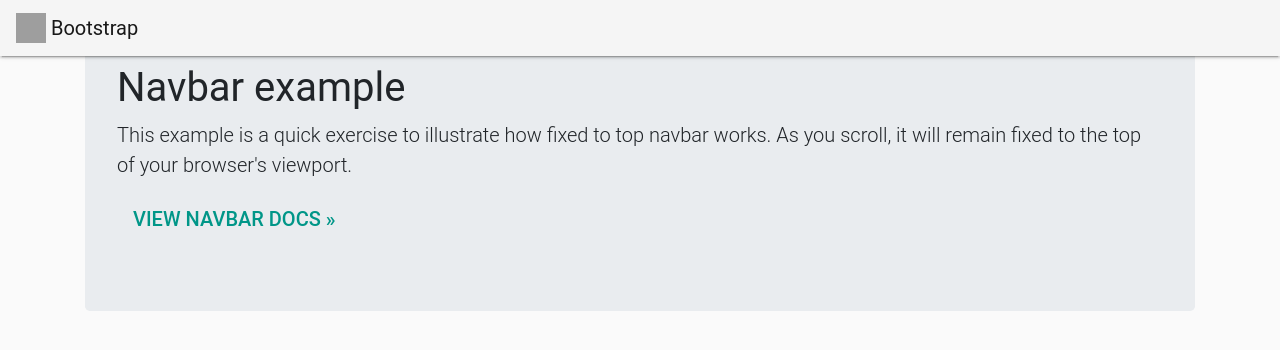
After one commit to edythawne/PHP-SistemaParaControlDeHoras, a CodeIgniter app: page /database/index.php/v2/home in a window 1280 px wide. The commit adds this page. Shown: the top 350 px of the page. Run offline with CodeIgniter, Linux system fonts and the light colour scheme; some libraries are stand-ins or nearby versions; grey boxes are pictures that could not be loaded.

Commit message:
Initial Commit

```diff
--- a/application/config/routes.php
+++ b/application/config/routes.php
@@ -49,6 +49,9 @@ defined('BASEPATH') OR exit('No direct script access allowed');
 | Examples:	my-controller/index	-> my_controller/index
 |		my-controller/my-method	-> my_controller/my_method
 */
+$route['v2/home'] = 'v2/HomeController';
+// --------------------------
+// --------------------------
 $route['v1/alumno/update_day'] = 'v1/alumno/AlumnoController/update';
 $route['v1/alumno/create_day'] = 'v1/alumno/AlumnoController/store';
 $route['v1/alumno/close_session'] = 'v1/alumno/AlumnoController/closeSession';
--- a/application/controllers/WelcomeController.php
+++ b/application/controllers/WelcomeController.php
@@ -20,6 +20,6 @@ class WelcomeController extends CI_Controller {
 	 */
 	public function index() {
 		$this -> load -> helper('url');
-		redirect('v1/home');
+		redirect('v2/home');
 	}
 }
--- /dev/null
+++ b/application/controllers/v2/HomeController.php
@@ -0,0 +1,63 @@
+<?php
+
+defined('BASEPATH') OR exit('No direct script access allowed');
+
+class HomeController extends CI_Controller {
+
+    /**
+     * HomeController constructor.
+     */
+    public function __construct(){
+        parent::__construct();
+
+        // Cargar librerías
+        $this -> load -> helper('url');
+        $this -> load -> helper('form');
+        $this -> load -> library('form_validation');
+        $this -> load -> helper('bootstrap_helper');
+    }
+
+    /**
+     * Index Method
+     */
+    public function index(){
+        if ($this -> session -> userdata('nombre')){
+            //redirect('v1/alumno');
+        }
+
+        $this -> load -> view('v2/home');
+    }
+
+    /**
+     * Metodo para iniciar session
+     */
+    public function login(){
+        // Validar campos del formulario
+        /**$this -> form_validation -> set_rules('user', 'User', 'required');
+        $this -> form_validation -> set_rules('password', 'Password', 'required');
+
+        if ($this -> form_validation -> run() === FALSE){
+            $this -> index();
+        } else {
+            $this -> load -> model('user_model');
+            $user = sha1($this -> input -> post('user'));
+            $pass = sha1($this -> input -> post('password'));
+            $object = $this -> user_model -> buscarAlumno($user, $pass);
+
+            if (sizeof($object) > 0){
+                $session_data = array(
+                    'id_alumno' => $object[0]['id_alumno'],
+                    'nombre' => $object[0]['nombre'],
+                    'apellidos' => $object[0]['apellidos'],
+                    'access' => 'true'
+                );
+                $this -> session -> set_userdata($session_data);
+                redirect('v1/alumno');
+            } else {
+                $this->index();
+            }
+        } **/
+    }
+
+
+}
--- /dev/null
+++ b/application/views/v2/home.php
@@ -0,0 +1,23 @@
+<?php
+    $this -> load -> view('v2/init/header', array('toolbar' => 'Ford 32 - Horarios'));
+?>
+
+<nav class="navbar fixed-top navbar-light bg-light">
+    <a class="navbar-brand" href="#">
+        <img src="/bootstrap-material-design/assets/brand/bootstrap-solid.svg" width="30" height="30" class="d-inline-block align-top" alt="">
+        Bootstrap
+    </a>
+</nav>
+
+<main role="main" class="container">
+    <div class="jumbotron">
+        <h1>Navbar example</h1>
+        <p class="lead">This example is a quick exercise to illustrate how fixed to top navbar works. As you scroll, it will remain fixed to the top of your browser's viewport.</p>
+        <a class="btn btn-lg btn-primary" href="../../components/navbar/" role="button">View navbar docs &raquo;</a>
+    </div>
+</main>
+
+
+<?php
+    $this -> load -> view('v2/init/footer');
+?>
--- a/application/views/v2/init/header.php
+++ b/application/views/v2/init/header.php
@@ -6,13 +6,14 @@
     <meta name="viewport" content="width=device-width, initial-scale=1, shrink-to-fit=no">
 
     <!-- Title -->
-    <title>Hello, world!</title>
+    <title><?php echo $toolbar ?></title>
 
     <!-- Material Design for Bootstrap fonts and icons -->
     <link rel="stylesheet" href="<?php echo css_url('material-icons.css');?>">
 
     <!-- Material Design for Bootstrap CSS -->
     <link rel="stylesheet" href="<?php echo css_url('bootstrap-material-design.css'); ?>">
+    <link rel="stylesheet" href="<?php echo css_url('navbar-top-fixed.css'); ?>">
 
     <!-- Optional JavaScript -->
     <!-- jQuery first, then Popper.js, then Bootstrap JS -->
```
Also changed, not shown: application/helpers/bootstrap_helper.php (renamed from application/helpers/boostrap_helper.php).
